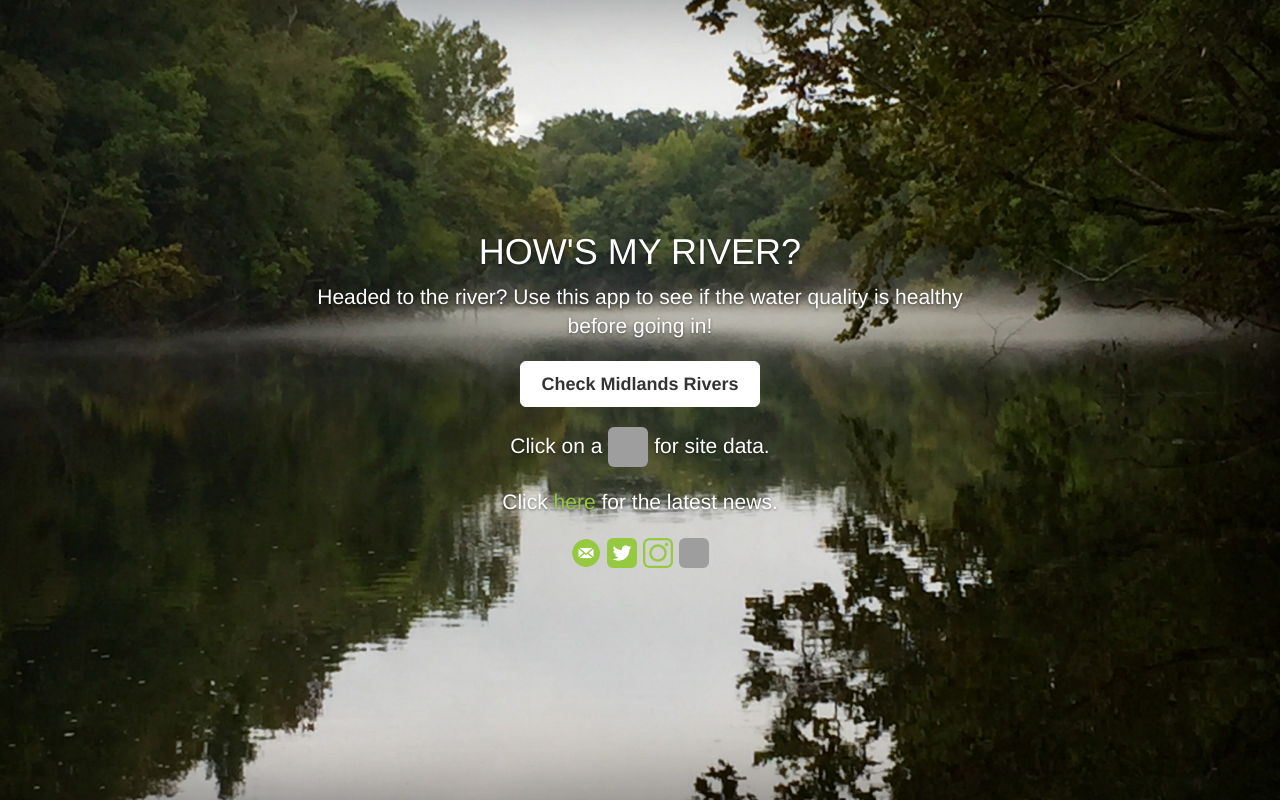
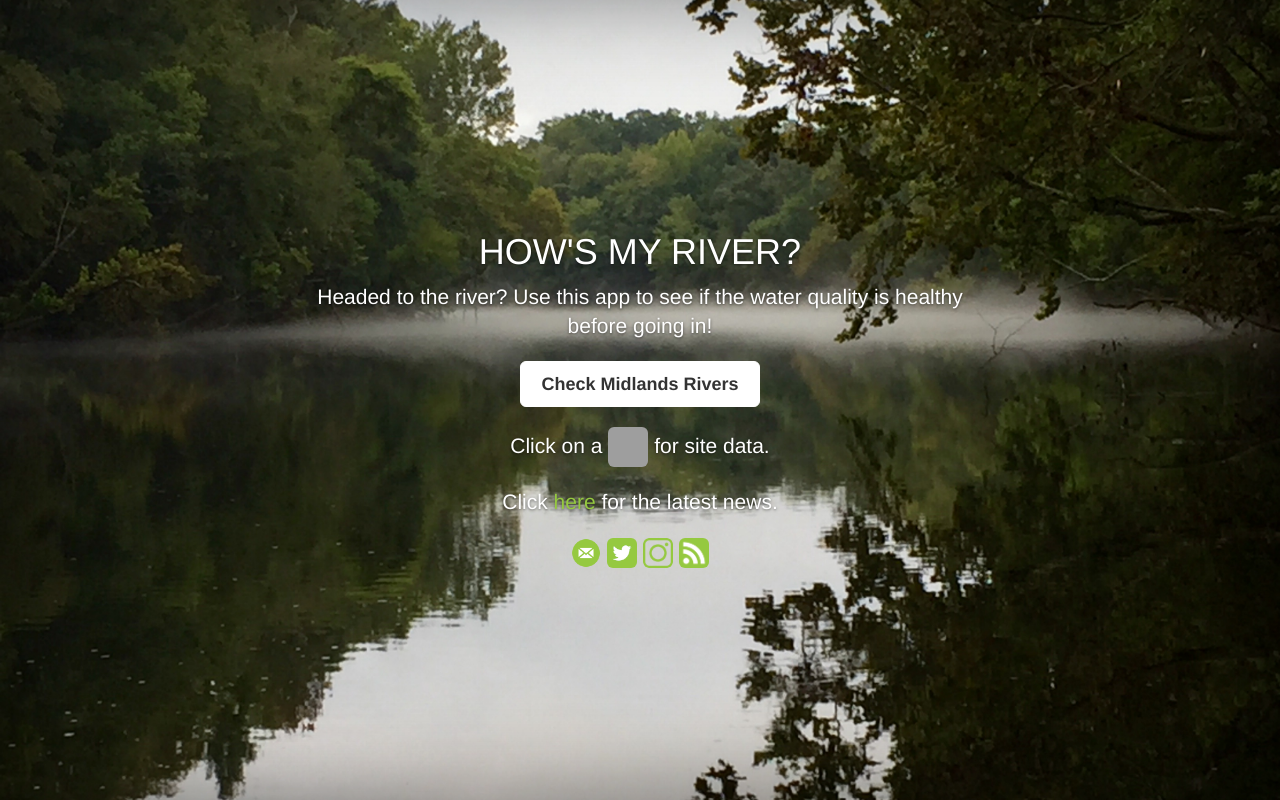
Before and after one commit to DanRamage/river_wq_app, a Flask app: page / in a window 1280 px wide. Run offline with Flask 2, Linux system fonts and the light colour scheme; parts of the project's set-up code (start-up, migrations or seed data) failed here and were passed over; some libraries are stand-ins or nearby versions; grey boxes are pictures that could not be loaded.

Commit message:
Added the instagram and RSS icons and links.

```diff
--- a/app/templates/sc_rivers_intro.html
+++ b/app/templates/sc_rivers_intro.html
@@ -80,7 +80,7 @@
               <img class="img-rounded" src="static/images/instagram_icon.png"  style="width: 30px; height: 30px;">
             </a>
             <a href="/static/rss/midlandsrivers.rss">
-              <img class="img-rounded" src="static/images/instagram_rss_icon.png"  style="width: 30px; height: 30px;">
+              <img class="img-rounded" src="static/images/rss_icon.png"  style="width: 30px; height: 30px;">
             </a>
               <!--
             <a href="tel:+18038280207">
```
